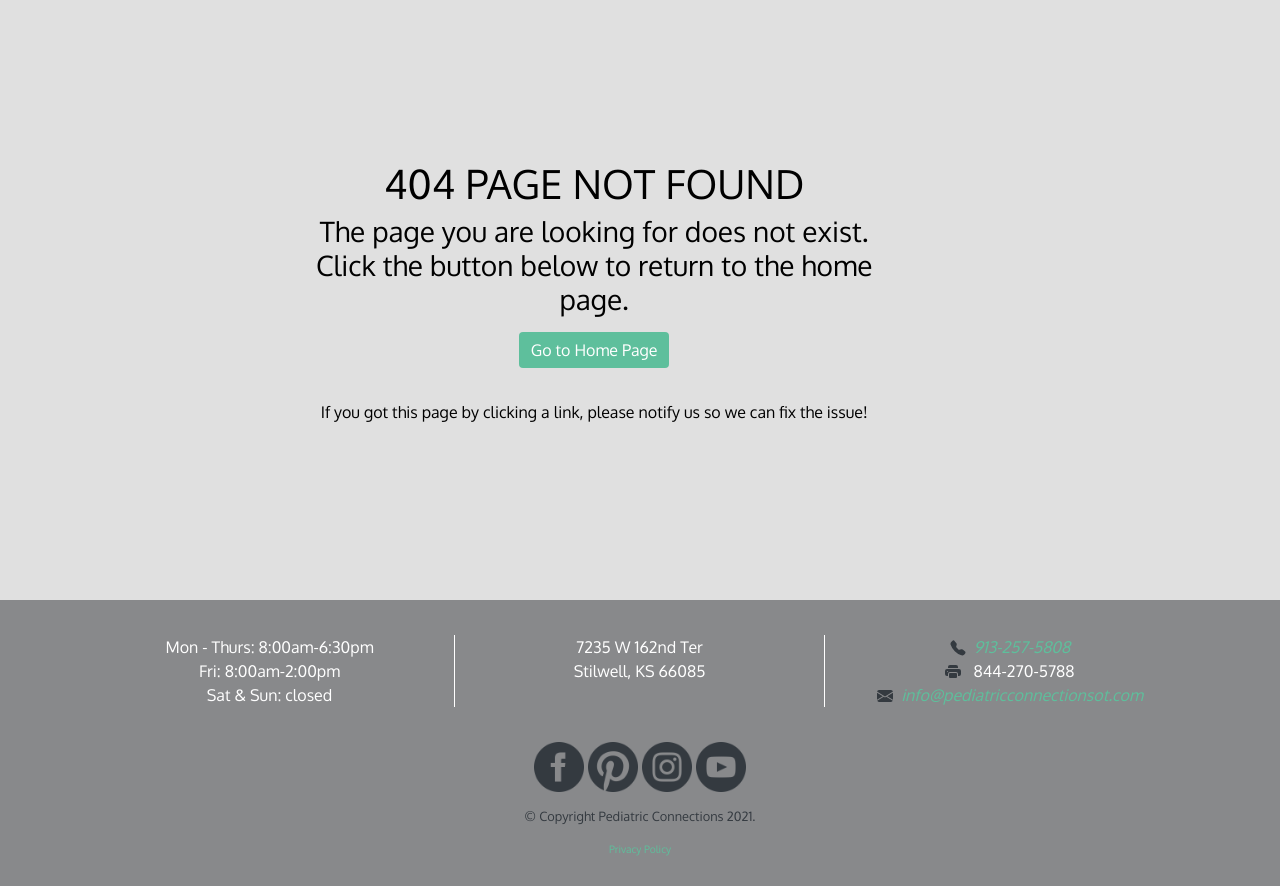
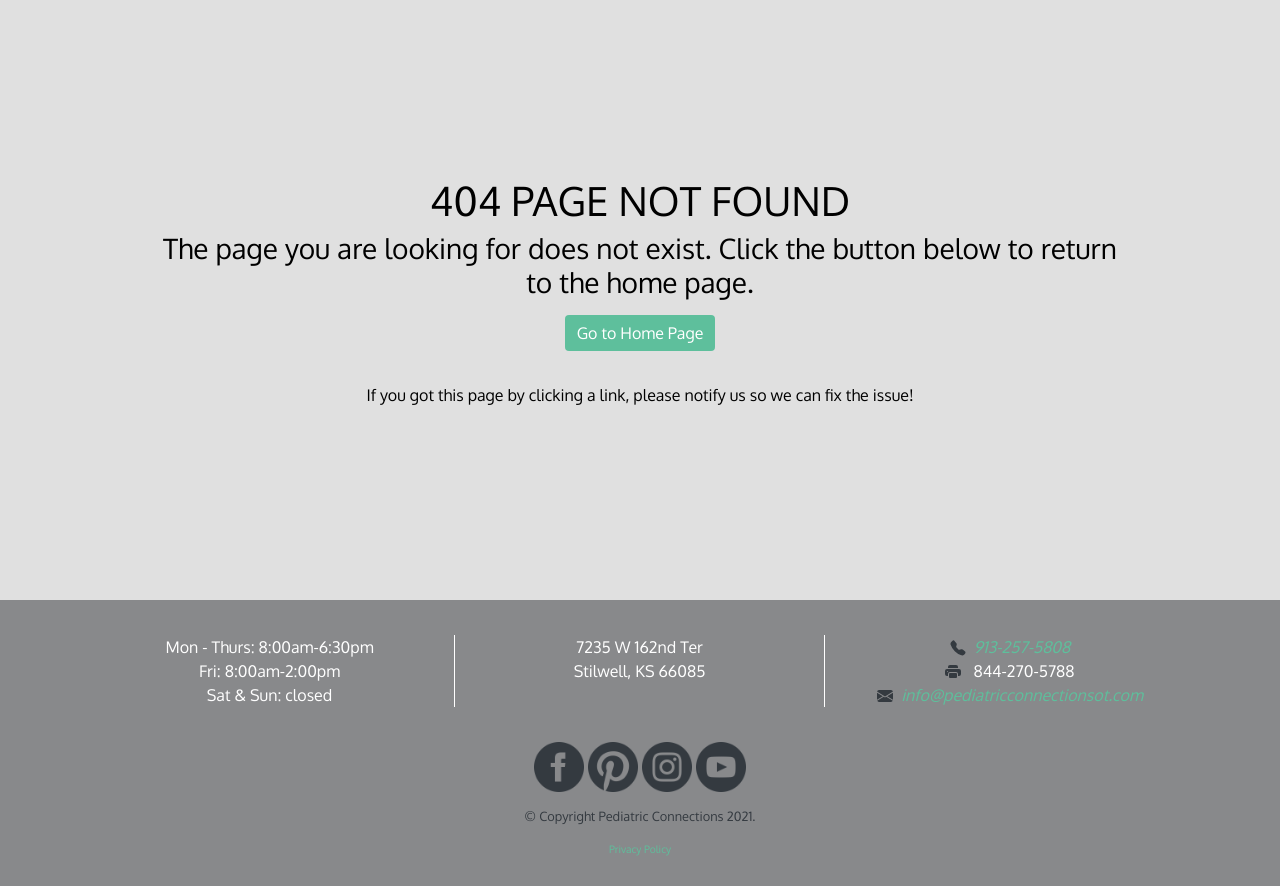
Before and after one commit to gmlesher/ped_conn, a Django app: template templates/404.html in a window 1280 px wide. Shown: the part 99-985 px from the top of the page. Run offline with Django 3.2, Linux system fonts and the light colour scheme; the template is opened without the code that fills it, so the values that code supplies are empty; parts of the project's set-up code (start-up, migrations or seed data) failed here and were passed over; some libraries are stand-ins or nearby versions.

Commit message:
updated centering issue on error pages

```diff
--- a/templates/404.html
+++ b/templates/404.html
@@ -2,14 +2,12 @@
 {% load static %}
 
 {% block content %}
-  <div class="d-flex h-75">
-    <div class="justify-content-center align-self-center">
-      <center>
-        <h1>404 PAGE NOT FOUND</h1>
-        <h3 class="w-50">The page you are looking for does not exist. Click the button below to return to the home page.</h3>
-        <a class="btn btn-dark success_btn m-2" href="{% url 'pedcon_main:index' %}">Go to Home Page</a><br><br>
-        <p>If you got this page by clicking a link, please notify us so we can fix the issue! </p>
-      </center>
+  <div class="d-flex justify-content-center align-items-center h-75">
+    <div class="w-75 mx-auto text-center">
+      <h1>404 PAGE NOT FOUND</h1>
+      <h3>The page you are looking for does not exist. Click the button below to return to the home page.</h3>
+      <a class="btn btn-dark success_btn m-2" href="{% url 'pedcon_main:index' %}">Go to Home Page</a><br><br>
+      <p>If you got this page by clicking a link, please notify us so we can fix the issue! </p>
     </div>
   </div>
 
```
Also changed, not shown: templates/500.html (+5 -7 lines).
